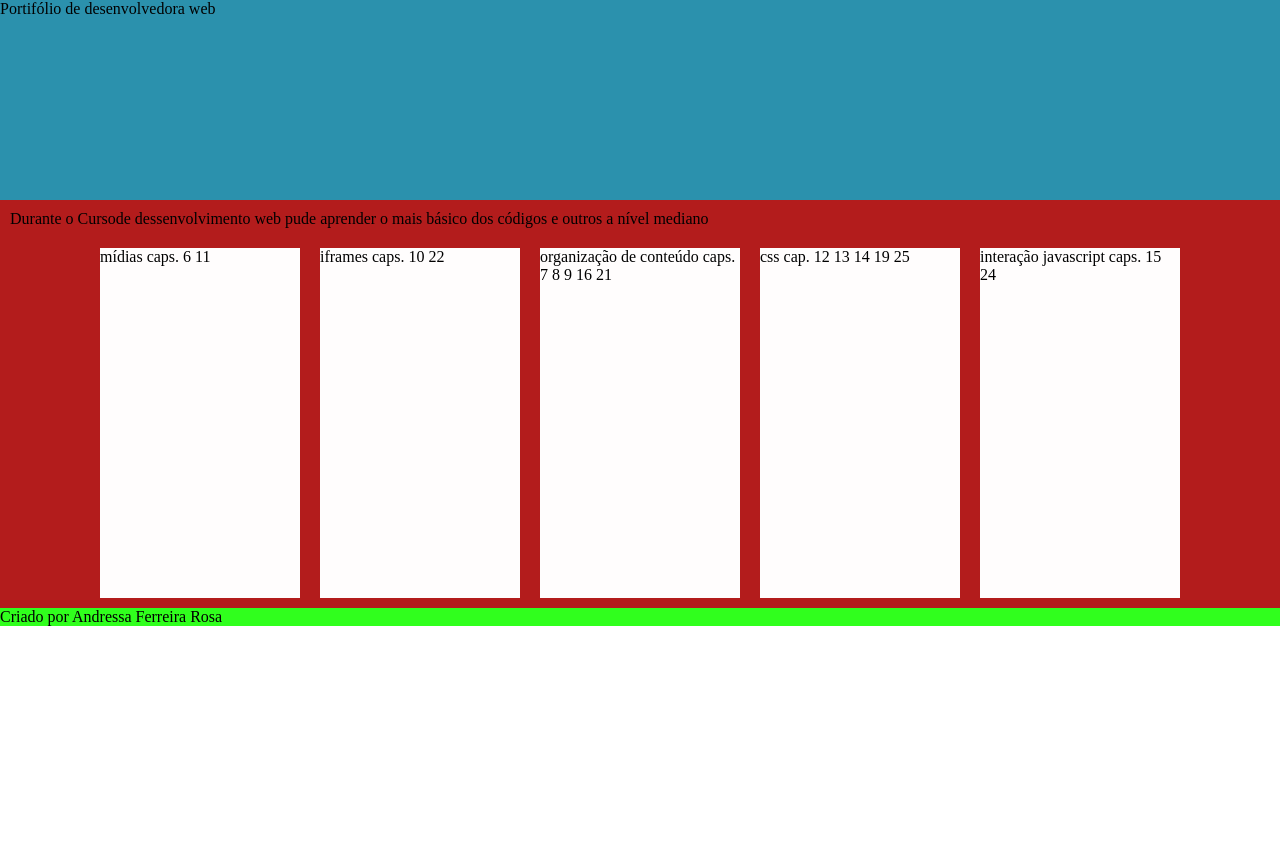
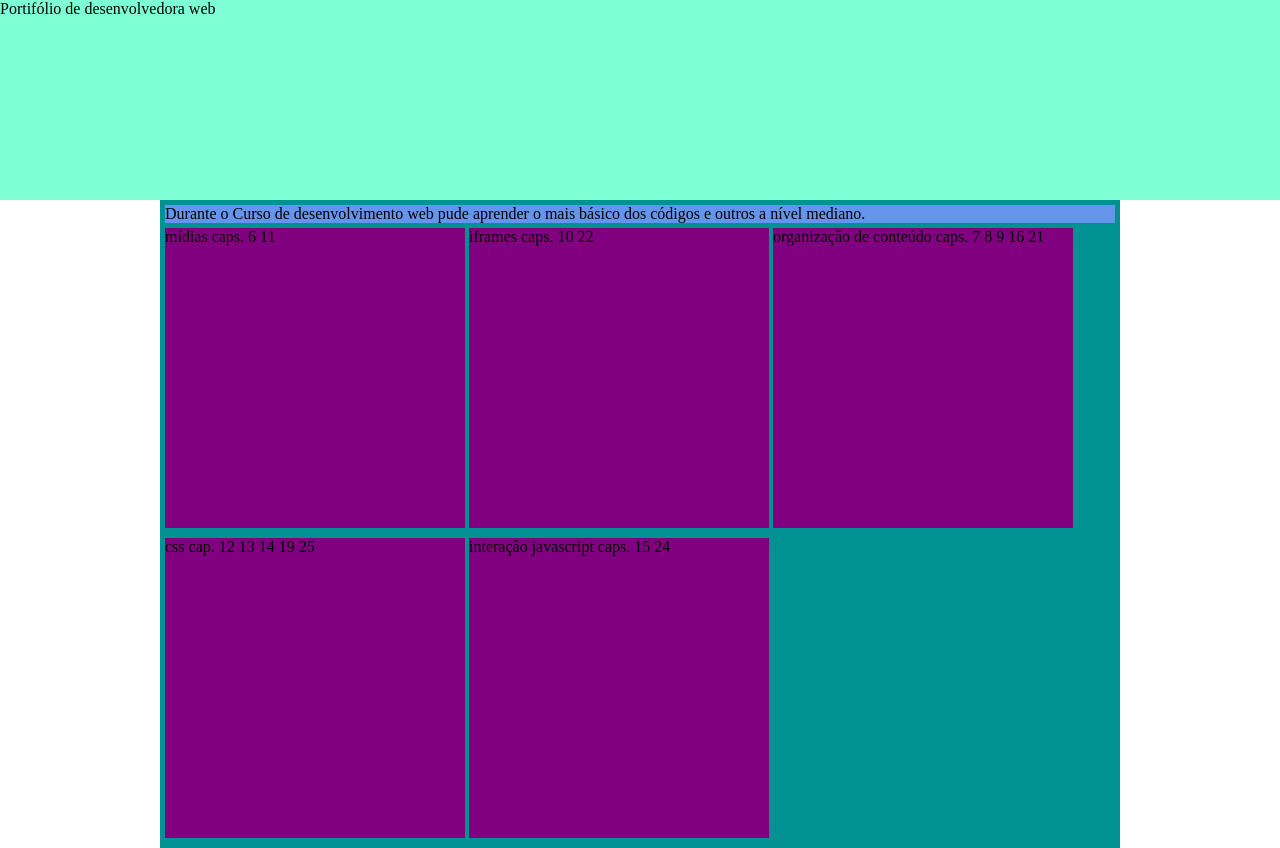
Before and after one commit to Andressa-Ferreira-Rosa/front-end, a plain HTML site: page index.html in a window 1280 px wide. Before the commit the page ends 800 px from the top, so only its background shows below. Drawn offline with Linux system fonts and the light colour scheme.

Commit message:
outras muitas alterações

```diff
--- a/estilo.css
+++ b/estilo.css
@@ -3,37 +3,28 @@
     padding: 0px;
 }
 
+body{
+    height: 100vh;
+    width: 94.8vw;
+}
+
 header{
     height: 200px;
-    background-color: #2B91AD;
+    background-color: aquamarine;
 }
 
 main{
-    background-color: #FFFC20;
-}
-
-div#ninho{
-    background-color: rgb(179, 28, 28);
-}
-
-div#conteudo{
-    display: flex;
-    justify-content: center;
+    background-color: rgb(0, 146, 146);
 }
 
 div#texto{
-    padding: 10px;
-    display: block;
+    background-color: cornflowerblue;
 }
 
-div.contcont{
-    height: 350px;
-    width: 200px;
-    margin: 10px;
-    display: inline-block;
-    background-color: rgb(255, 253, 253)
+div.contcontd, div.contconte{
+    background-color: cyan;
+    margin: auto;
+    width: 80vw;
+    height: 450px;
+
 }
-
-footer{
-    background-color: #30FF1D;
-}
--- a/index.html
+++ b/index.html
@@ -6,37 +6,31 @@
     <meta name="viewport" content="width=device-width, initial-scale=1.0">
     <title>Portifólio Front-end</title>
     <link rel="stylesheet" href="estilo.css">
+    <link rel="stylesheet" href="mq.css">
 </head>
 <body>
     <header>
         <p>Portifólio de desenvolvedora web</p>
     </header>
     <main>
-        <div id="ninho">
             <div id="texto">
-                <p>Durante o Cursode dessenvolvimento web pude aprender o mais básico dos códigos e outros a nível mediano</p>
+                <p>Durante o Curso de desenvolvimento web pude aprender o mais básico dos códigos e outros a nível mediano.</p>
             </div>
-            <div id="conteudo">
-                <div class="contcont">
+            <div class="contcontd" >
                 mídias caps. 6 11
             </div>
-                <div class="contcont">
+            <div class="contconte">
                 iframes caps. 10 22
             </div>
-                <div class="contcont">
+            <div class="contcontd">
                 organização de conteúdo caps. 7 8 9 16 21
             </div>
-                <div class="contcont">
+            <div class="contconte">
                 css cap. 12 13 14 19 25
             </div>
-                <div class="contcont">
+            <div class="contcontd">
                 interação javascript caps. 15 24
             </div>
-            </div>
-        </div>
     </main>
-    <footer>
-        <p>Criado por Andressa Ferreira Rosa</p>
-    </footer>
 </body>
 </html>
--- /dev/null
+++ b/mq.css
@@ -0,0 +1,26 @@
+@charset "UTF-8";
+
+@media screen and (min-width: 992px) {
+    body{
+        width: 100vw;
+        height: 100vh;
+    }
+
+    header{
+        width: 100vw;
+    }
+
+    main{
+        padding: 5px;
+        margin: auto;
+        width: 950px;
+    }
+
+    div.contcontd, div.contconte{
+        width: 300px;
+        height: 300px;
+        margin: 5px 0px;
+        display: inline-block;
+        background-color: purple;
+    }
+}
```
Lines whose indentation alone changed are shown as unchanged.
